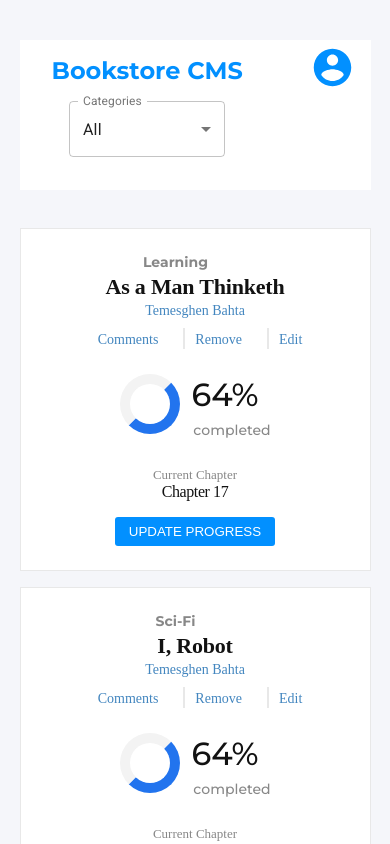
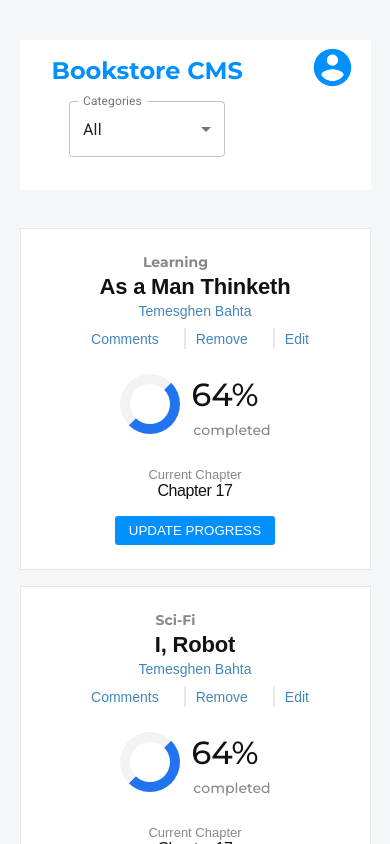
Before and after one commit to temesghentekeste/react-redux-magic-books, a React (Create React App) app: page / in a window 390 px wide. Shown: the top 844 px of the page. Built offline with nearby package versions, Linux system fonts and the light colour scheme.

Commit message:
Fix style bugs

```diff
--- a/src/index.css
+++ b/src/index.css
@@ -1,9 +1,10 @@
+/* stylelint-disable ont-family-no-missing-generic-family-keyword */
 :root {
   --black-two: #121212;
   --medium-blue: #307bbe;
   --dodger-blue: #379cf6;
   --white: #fff;
-  --warm-grey: #888888;
+  --warm-grey: #888;
 }
 
 * {
@@ -86,7 +87,7 @@ body {
 .bookCard__basicInfo-category {
   margin: 0 39px 0 0;
   opacity: 0.5;
-  font-family: Montserrat;
+  font-family: Montserrat, sans-serif;
   font-size: 14px;
   font-weight: bold;
   color: var(--black-two);
@@ -96,7 +97,7 @@ body {
   width: 197px;
   height: 29px;
   margin: 3px 323px 0 0;
-  font-family: RobotoSlab;
+  font-family: RobotoSlab, sans-serif;
   font-size: 22px;
   font-weight: bold;
   letter-spacing: -0.2px;
@@ -104,7 +105,7 @@ body {
 }
 
 .bookCard__basicInfo-user {
-  font-family: RobotoSlab;
+  font-family: RobotoSlab, sans-serif;
   font-size: 14px;
   font-weight: 300;
   color: #4386bf;
@@ -115,7 +116,7 @@ body {
 }
 
 .bookCard__basicInfo__footer-comments {
-  font-family: RobotoSlab;
+  font-family: RobotoSlab, sans-serif;
   font-size: 14px;
   font-weight: 300;
   color: #4386bf;
@@ -128,24 +129,15 @@ body {
   border: solid 1px #e8e8e8;
 }
 
-.bookCard__basicInfo__footer-comments:hover,
-.bookCard__basicInfo__footer-edit:hover {
-  cursor: not-allowed;
-}
-
 .bookCard__basicInfo__footer-remove {
-  font-family: RobotoSlab;
+  font-family: RobotoSlab, sans-serif;
   font-size: 14px;
   font-weight: 300;
   color: #4386bf;
 }
 
-.bookCard__basicInfo__footer-remove:hover {
-  cursor: pointer;
-}
-
 .bookCard__basicInfo__footer-edit {
-  font-family: RobotoSlab;
+  font-family: RobotoSlab, sans-serif;
   font-size: 14px;
   font-weight: 300;
   color: #4386bf;
@@ -183,7 +175,7 @@ body {
   width: 68px;
   height: 39px;
   margin: 1px 92px 0 11px;
-  font-family: Montserrat;
+  font-family: Montserrat, sans-serif;
   font-size: 32px;
   color: var(--black-two);
 }
@@ -193,7 +185,7 @@ body {
   height: 18px;
   margin: 7px 79px 12px 12px;
   opacity: 0.5;
-  font-family: Montserrat;
+  font-family: Montserrat, sans-serif;
   font-size: 14px;
   color: var(--black-two);
 }
@@ -206,14 +198,14 @@ body {
 
 .bookCard__currentChapter-chapter {
   opacity: 0.5;
-  font-family: RobotoSlab;
+  font-family: RobotoSlab, sans-serif;
   font-size: 13px;
   font-weight: 300;
   color: var(--black-two);
 }
 
 .bookCard__currentChapter-currentLesson {
-  font-family: RobotoSlab;
+  font-family: RobotoSlab, sans-serif;
   font-size: 16px;
   font-weight: 300;
   letter-spacing: -0.4px;
@@ -241,7 +233,7 @@ body {
 
 .bookFormContainer__title {
   margin: 29px 0;
-  font-family: Montserrat;
+  font-family: Montserrat, sans-serif;
   font-size: 20px;
   font-weight: bold;
   letter-spacing: -0.18px;
@@ -281,12 +273,22 @@ body {
   border: solid 1px #e8e8e8;
 }
 
+.bookCard__basicInfo__footer-remove:hover {
+  cursor: pointer;
+}
+
+.bookCard__basicInfo__footer-comments:hover,
+.bookCard__basicInfo__footer-edit:hover {
+  cursor: not-allowed;
+}
+
 @media (max-width: 865px) {
   .categoryFilter {
     margin-top: 2rem;
     display: block;
     text-align: center;
   }
+
   .categoryFilter__left-caption {
     display: none;
   }
@@ -320,7 +322,7 @@ body {
 
   .bookCard__basicInfo__footer {
     display: block;
-    margin: auto;
+    margin: 10px;
   }
 
   .bookCard__progress {
@@ -330,10 +332,6 @@ body {
 
   .bookCard__progress__percent {
     width: 90px;
-  }
-
-  .bookCard__basicInfo__footer {
-    margin: 10px;
   }
 
   .bookFormContainer__line {
@@ -368,6 +366,7 @@ body {
   .categoryFilter {
     margin-top: 40px;
   }
+
   .categoryFilter__left-heading {
     font-size: 1.5rem;
   }
```
Also changed, not shown: src/images/screenshot-01.png (added), src/images/screenshot-02.png (added).
